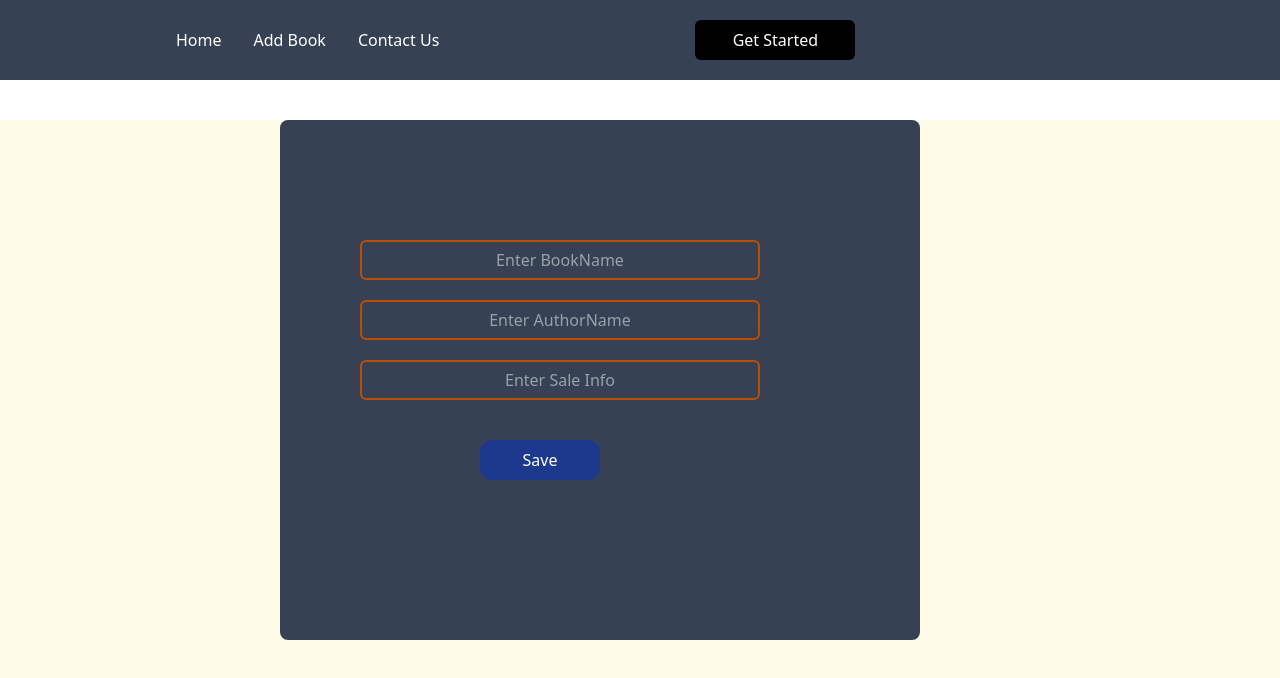
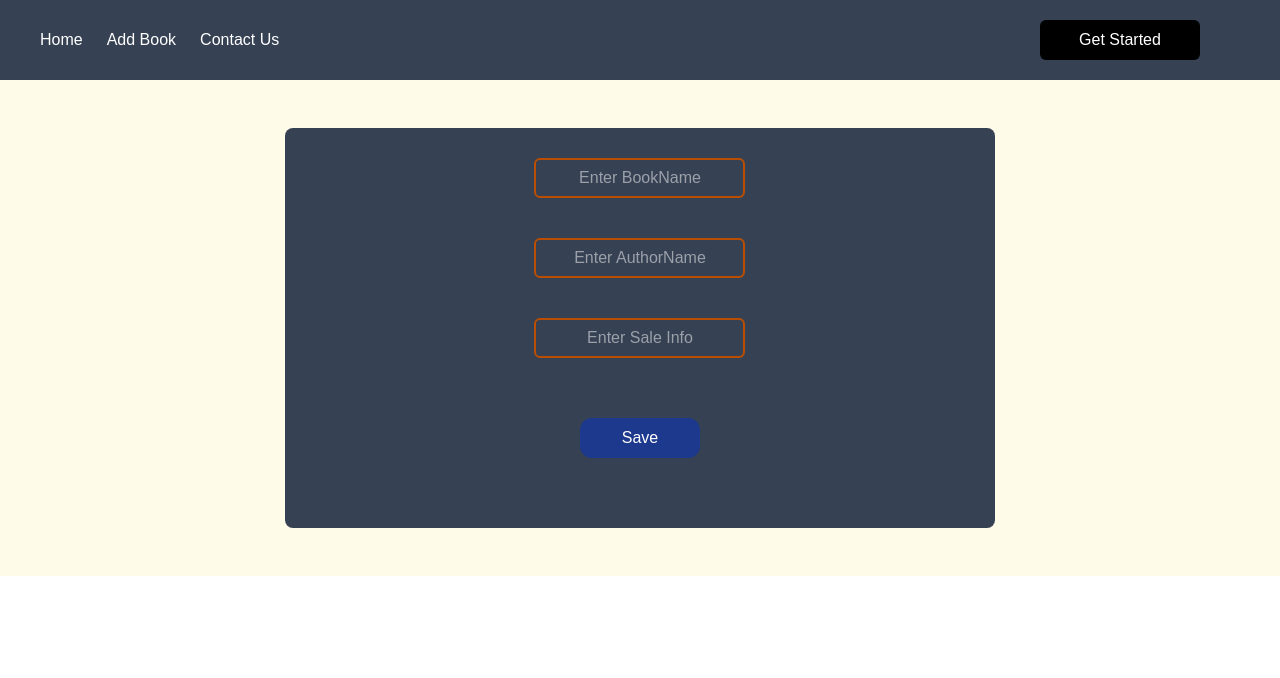
Before and after one commit to Nameera1511/Book_Collection, a React (Vite) app: page /Addbook in a window 1280 px wide. Shown: the top 678 px of the page. Built offline with nearby package versions, Linux system fonts and the light colour scheme.

Commit message:
Updated book list component with favorites and routing

```diff
--- a/src/App.css
+++ b/src/App.css
@@ -1,2 +1,6 @@
 @import "tailwindcss";
 @import url('https://fonts.googleapis.com/css2?family=Poppins:wght@400;600&display=swap');
+
+body {
+  font-family: 'Poppins', sans-serif;
+}
--- a/src/App.jsx
+++ b/src/App.jsx
@@ -23,7 +23,10 @@ function App() {
 
   return (
     <>
-     <RouterProvider router={router}/>
+    <div className='bg-yellow-50 h-auto'>
+      <RouterProvider router={router}/>
+    </div>
+
     </>
   )
 }
--- a/src/Components/BookList.jsx
+++ b/src/Components/BookList.jsx
@@ -18,14 +18,14 @@ const BookList = ({ books = [] }) => {
 
   return (
 
-    <div className="grid  gap-9 mx-20 my-10  grid-cols-1 sm:grid-cols-2 lg:grid-cols-3" >
+    <div className="grid  gap-9  m-20  grid-cols-1 sm:grid-cols-2 lg:grid-cols-3 h-auto" >
       {books.map((book) => (
         <div key={book.id} className="border p-4 rounded shadow bg-gray-400">
-          <div className="flex h-10 w-100 sm:flex-col md:flex-row ">
+          <div className="flex h-10 w-[100%]  justify-between ">
              <Link to={`/book/${book.id}`}>
-            <button className="bg-gray-700 rounded-md sm:h-4 sm:w-20 lg:h-9 lg:w-30 lg:text-lg  text-white sm:text-sm" >View Detail</button>
+            <button className="bg-gray-700 rounded-md sm:h-6 sm:w-[120%] lg:h-9 lg:w-30 lg:text-lg  text-white sm:text-sm" >View Detail</button>
             </Link>
-            <button className="mx-20 " onClick={() => toggleFav(book.id)}><FaHeart className={fav.includes(book.id) ? "text-red-900 lg:h-8 lg:w-8 lg:mx-9  sm:h-4 sm:w-4 sm:mx-5" : "text-gray-700 lg:h-8 lg:w-8 sm:h-4 sm:w-4 sm:mx-5 lg:mx-9" } /></button>
+            <button className="sm:h-6 sm:w-[30%] " onClick={() => toggleFav(book.id)}><FaHeart className={fav.includes(book.id) ? "text-red-900 lg:h-8 lg:w-8   sm:h-6 sm:w-6 " : "text-gray-700 lg:h-8 lg:w-8 sm:h-6 sm:w-6  " } /></button>
           </div>
           {book.volumeInfo?.imageLinks?.thumbnail && (
             <img
--- a/src/Components/Navbar.jsx
+++ b/src/Components/Navbar.jsx
@@ -2,11 +2,13 @@
 import {NavLink} from 'react-router-dom'
 const Navbar = () => {
   return (
-   <div className='bg-gray-700 text-white lg:px-40 h-20 py-5 sm:px-20'>
-    <NavLink to={"/"} className={'px-4 lg:font-stretch-50% sm:font-normal'}>Home</NavLink>
-    <NavLink to={'/Addbook'} className={'px-4 font-stretch-50% sm:font-normal'}>Add Book</NavLink>
-    <NavLink to={'/Contact'} className={'px-4 font-stretch-50% sm:font-normal'}>Contact Us</NavLink>
-    <button className='bg-black lg:w-40 lg:h-10 rounded-md font-stretch-50% lg:mx-60 sm:font-normal sm:w-25 sm:h-6 sm:mx-30 md:w-27 md:h-7 md:mx-30' >Get Started</button>
+   <div className='bg-gray-700 text-white  h-20  flex  justify-between items-center'>
+    <div className='flex gap-6 mx-10'>
+      <NavLink to={"/"} className={'lg:font-stretch-50% sm:font-normal'}>Home</NavLink>
+    <NavLink to={'/Addbook'} className={' font-stretch-50% sm:font-normal'}>Add Book</NavLink>
+    <NavLink to={'/Contact'} className={' font-stretch-50% sm:font-normal'}>Contact Us</NavLink>
+    </div>
+    <button className='bg-black lg:w-40 lg:h-10 rounded-md font-stretch-50%  sm:font-normal sm:w-25 sm:h-6 sm:mx-10 md:w-27 md:h-7 md:mx-20 justify-end' >Get Started</button>
    </div>
   )
 }
--- a/src/Pages/Addbook.jsx
+++ b/src/Pages/Addbook.jsx
@@ -27,14 +27,19 @@ function savehandle(){
 
 }
   return (
-<div className='bg-yellow-50 w-auto h-screen '>
-  <form className='flex-col  lg:w-160 lg:mx-70 lg:py-30 sm:w-50 sm:mx-20 sm:py-5 md:w-50 md:mx-20 md:py-5 bg-gray-700 my-10 rounded-lg ' onSubmit={handleSubmit}>
-    <input type="text" placeholder='Enter BookName' onChange={handleChange} value={book.bookname} name='bookname' className='lg:h-10 lg:w-100 lg:mx-20 md:h-10 md:w-100 text-center text-white border-2 border-amber-700 rounded-md' />
-    <input type="text" placeholder='Enter AuthorName'onChange={handleChange} value={book.authorname} name='authorname' className='lg:h-10 lg:w-100 lg:mx-20 my-5 md:h-10 md:w-100  text-center text-white border-2 border-amber-700 rounded-md'/>
-    <input type="text" placeholder='Enter Sale Info'onChange={handleChange} value={book.saleinfo} name='saleinfo' className='lg:h-10 lg:w-100 lg:mx-20 md:h-10 md:w-100   text-center text-white border-2 border-amber-700 rounded-md'/>
-    <button type='submit' className='h-10 w-30 bg-blue-900 rounded-xl my-10 mx-50 text-white' onClick={savehandle}>Save</button>
+<div className='w-[100%] p-12 flex  items-center justify-center'>
+
+    <form  onSubmit={handleSubmit} className='flex flex-col justify-center items-center gap-4 lg:w-[60%] h-[400px] md:w-[80%] sm:w-[80%] md:p-0 sm:p-0 bg-gray-700 rounded-lg '>
+       <div className='flex flex-col gap-5 justify-center items-center '>
+    <input type="text" placeholder='Enter BookName' onChange={handleChange} value={book.bookname} name='bookname' className=' sm:w-[70%] h-10 lg:w-[100%]  md:w-[80%] text-center text-white border-2 border-amber-700 rounded-md' />
+    <input type="text" placeholder='Enter AuthorName'onChange={handleChange} value={book.authorname} name='authorname' className=' sm:w-[70%]  h-10 lg:w-[100%] my-5 md:w-[80%]  text-center text-white border-2 border-amber-700 rounded-md'/>
+    <input type="text" placeholder='Enter Sale Info'onChange={handleChange} value={book.saleinfo} name='saleinfo' className=' sm:w-[70%]  h-10 lg:w-[100%]   md:w-[80%]   text-center text-white border-2 border-amber-700 rounded-md'/>
+    <button className='h-10 w-30 bg-blue-900 rounded-xl my-10  text-white' onClick={savehandle}>Save</button>
+    </div>
 </form>
-</div>
+  </div>
+
+
   )
 }
 
--- a/src/Pages/Bookview.jsx
+++ b/src/Pages/Bookview.jsx
@@ -21,7 +21,7 @@ const Bookview = () => {
     <div className="p-6">
       <h1 className="text-2xl font-bold">{book.volumeInfo?.title}</h1>
       <p className="font-bold my-6">By: {book.volumeInfo?.authors?.join(", ")}</p>
-      <p className="my-6 ">Description: <br/> {book.volumeInfo?.description}</p>
+      <p className="my-6 ">Description: {book.volumeInfo?.description}</p>
       {book.volumeInfo?.imageLinks?.thumbnail && (
         <img src={book.volumeInfo.imageLinks.thumbnail} alt={book.volumeInfo.title} />
       )}
```
